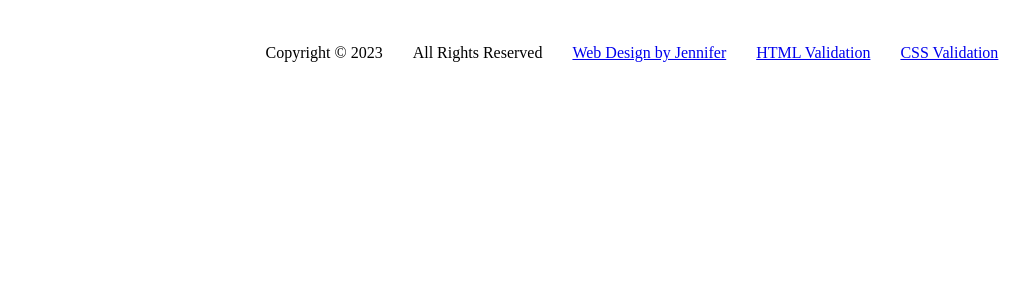
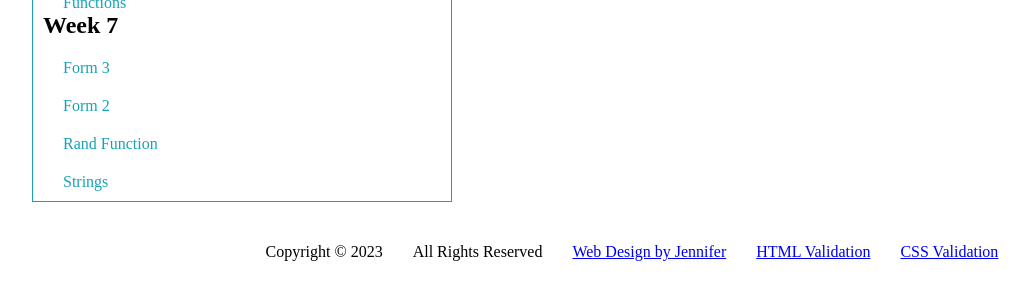
Before and after one commit to JRussellUX/it261, a PHP site: page / in a window 1280 px wide. Shown: the part 1515-1797 px from the top of the page, without its empty margins (8-1038 px from the left). Before the commit the page ends 1577 px from the top, so only its background shows below. Run offline with PHP 8.4, Linux system fonts and the light colour scheme.

Commit message:
Add files via upload

```diff
--- a/index.php
+++ b/index.php
@@ -17,7 +17,7 @@
             <li><a href="website/daily.php">Switch</a></li>
             <li><a href="adder.php">Troubleshoot</a></li>
             <li><a href="./weeks/week5/calculator.php">Calculator</a></li>
-            <li><a href="">Email</a></li>
+            <li><a href="website/contactf.php">Email</a></li>
             <li><a href="">Database</a></li>
             <li><a href="">Gallery</a></li>
             </ul>
@@ -83,7 +83,21 @@
                             <li><a href="weeks/week5/currency3.php">Currency 3</a>
                             <li><a href="weeks/week5/null.php">Learn NULL</a>
                             <li><a href="weeks/week5/currency4.php">Currency 4/Extra Credit</a>
+                        </ul>
 
+                        <h3>Week 6</h3>
+                        <ul>
+                            <li><a href="weeks/week6/form.php">Form</a>
+                            <li><a href="weeks/week6/form2.php">Form 2</a>
+                            <li><a href="weeks/week6/functions.php">Functions</a>
+                        </ul>
+
+                        <h3>Week 7</h3>
+                        <ul>
+                            <li><a href="weeks/week7/form3.php">Form 3</a>
+                            <li><a href="weeks/week7/pictures.php">Form 2</a>
+                            <li><a href="weeks/week7/rand.php">Rand Function</a>
+                            <li><a href="weeks/week7/strings.php">Strings</a>
                         </ul>
                     </div>
                 </div>
```
